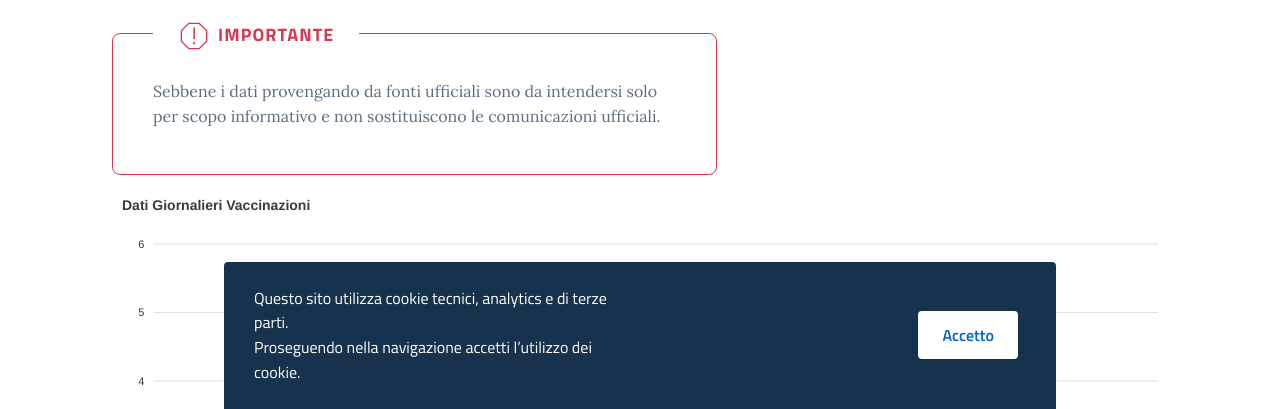
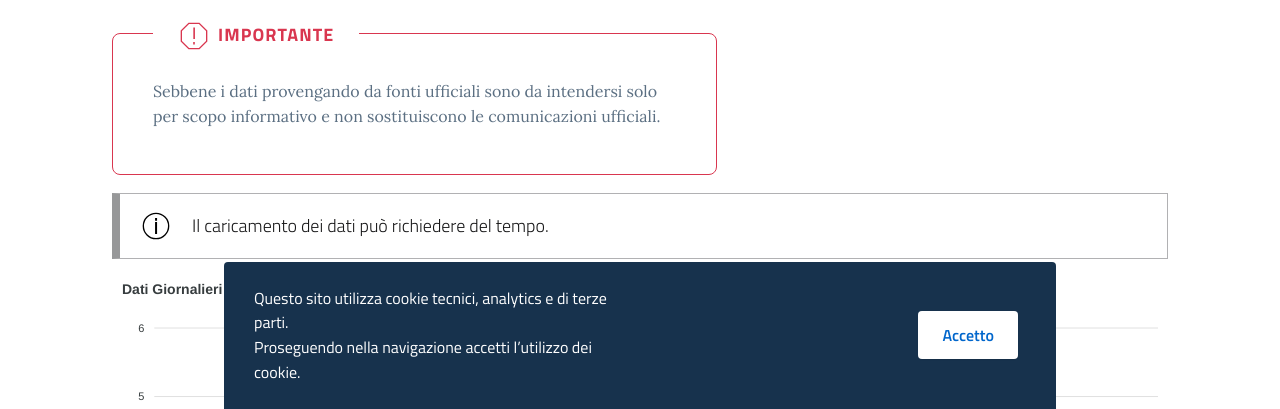
Before and after one commit to alertafvg/allertafvg.githib.io, a plain HTML site: page vaccinazioni.html in a window 1280 px wide. Shown: the part 391-800 px from the top of the page. Drawn offline with nearby package versions, Linux system fonts and the light colour scheme; no server answers.

Commit message:
Update vaccinazioni.html
Add loading warning

```diff
--- a/vaccinazioni.html
+++ b/vaccinazioni.html
@@ -354,6 +354,9 @@
   <div class="callout-title"><svg class="icon"><use xlink:href="/bootstrap-italia/dist/svg/sprite.svg#it-info-circle"></use></svg>Consiglio</div>
   <p>Per una visualizzazione migliore dei dati si consiglia di ruotare lo schermo o l'utilizzo di un dispositivo con schermo più grande</p>
 </div>
+    <div class="alert alert-info" role="alert">
+        Il caricamento dei dati può richiedere del tempo.
+    </div>
     <div id="vaccini"></div>
     <div id="categorie"></div>
     <div id="dosi"></div>
```
